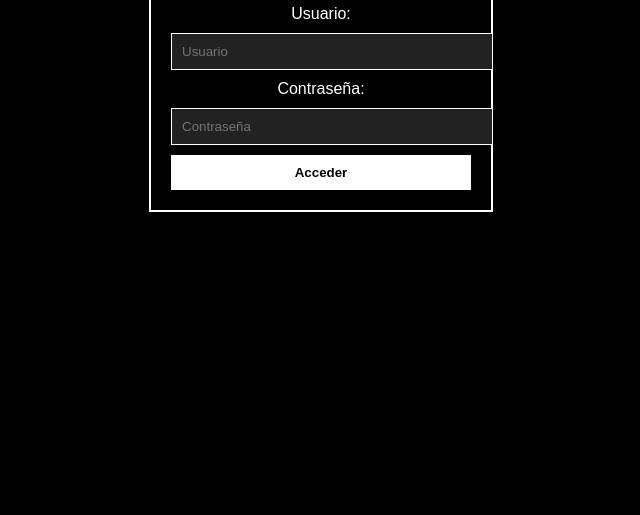
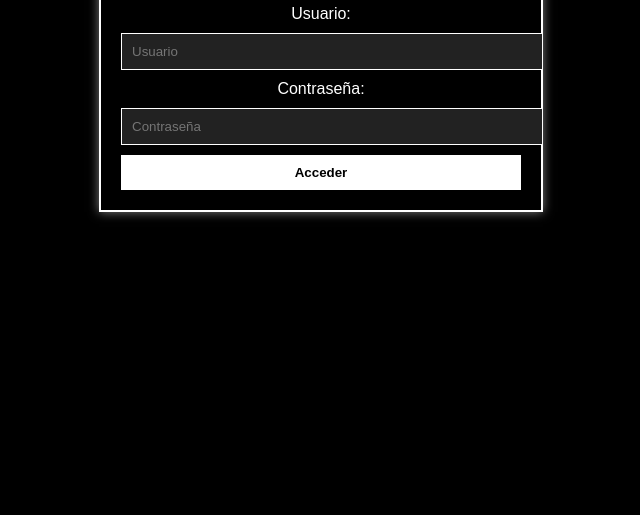
Before and after one commit to ash123423/Acertijos, a plain HTML site: page acertijo_6-0601.html in a window 1280 px wide. Shown: the part 285-800 px from the top of the page, without its empty margins (319-959 px from the left). Drawn offline with Linux system fonts and the light colour scheme.

Commit message:
acertijo_6-0601.html

```diff
--- a/acertijo_6-0601.html
+++ b/acertijo_6-0601.html
@@ -15,10 +15,11 @@
             margin-top: 200px;
             border: 2px solid #fff;
             padding: 20px;
-            width: 300px;
+            width: 400px; /* Aumentado el ancho */
             margin-left: auto;
             margin-right: auto;
             background-color: #000;
+            box-shadow: 0 0 10px rgba(255, 255, 255, 0.5); /* Sombra para dar más profundidad */
         }
         input[type="text"],
         input[type="password"] {
```
